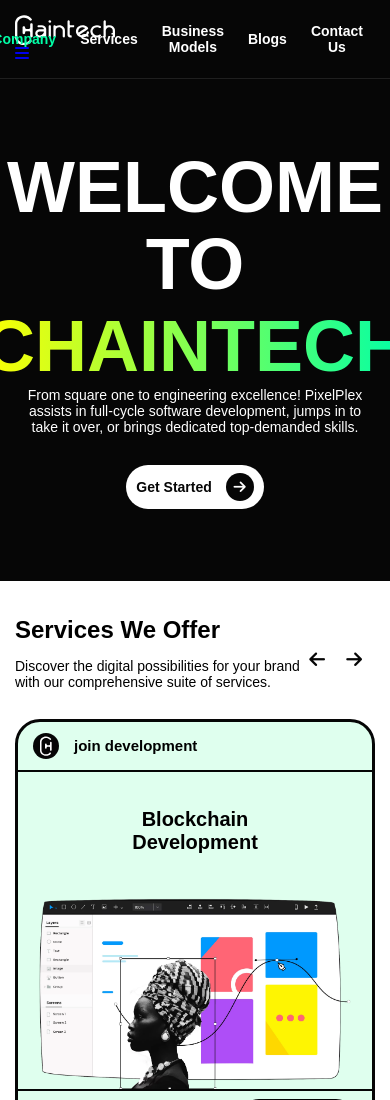
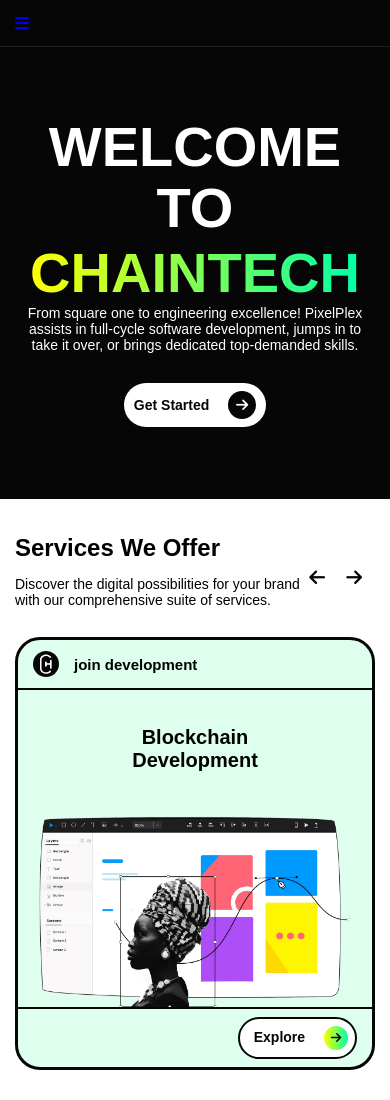
Before and after one commit to GotiJemish/Assignment, a plain HTML site: page index.html in a window 390 px wide. Shown: the top 1100 px of the page. Drawn offline with Linux system fonts and the light colour scheme.

Commit message:
Update media.css

```diff
--- a/assets/css/media.css
+++ b/assets/css/media.css
@@ -24,9 +24,14 @@
 
   /* Adjusting banner button font size */
   .banner-inner>a {
+    padding: 9px 11px;
       font-size: 16px;
-      font-weight: 600;
   }
+  .banner-inner>a>i {
+    line-height: 30px;
+    width: 30px;
+    height: 30px;
+}
   /* Adjusting banner font size and button padding */
   .banner-inner>p {
     font-size: 17px;
@@ -86,19 +91,6 @@
       font-size: 16px;
   }
 
-  .banner-inner>a {
-      padding: 8px 10px;
-      font-size: 16px;
-      font-weight: 600;
-  }
-
-  /* Adjusting button icon size */
-  .banner-inner>a>i {
-      line-height: 28px;
-      width: 28px;
-      height: 28px;
-      margin-left: 10px;
-  }
 
   /* Adjusting card section title font sizes */
   .cards-inner>.title>.text>h2 {
@@ -146,8 +138,14 @@
   }
 
   .banner-inner>a {
+    padding: 8px 10px;
       font-size: 14px;
   }
+  .banner-inner>a>i {
+    line-height: 28px;
+    width: 28px;
+    height: 28px;
+}
 
   /* Adjusting card section title and button sizes */
   .cards-inner>.title>.text>h2 {
@@ -179,6 +177,27 @@
   .container {
       max-width: 540px;
   }
+  .header-inner>.logo>img {
+    display: none;
+}
+  .header-inner>.logo>i {
+    display: block;
+}
+.header-inner>.logo:hover>i {
+    color: #00FFA7;
+}
+
+/* Navigation menu layout */
+.header-inner>nav {
+    display: none;
+    }
+
+/* Banner top section text styling */
+.banner-inner>.top {
+    font-size: 56px;
+}
+
+
 
   /* Adjusting card width for smaller screens */
   .cards-inner>.card-cover>.card {
```
